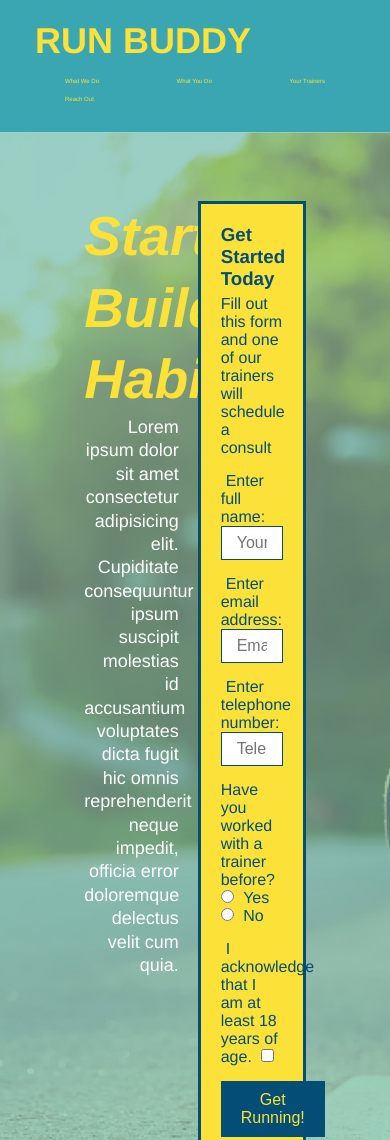
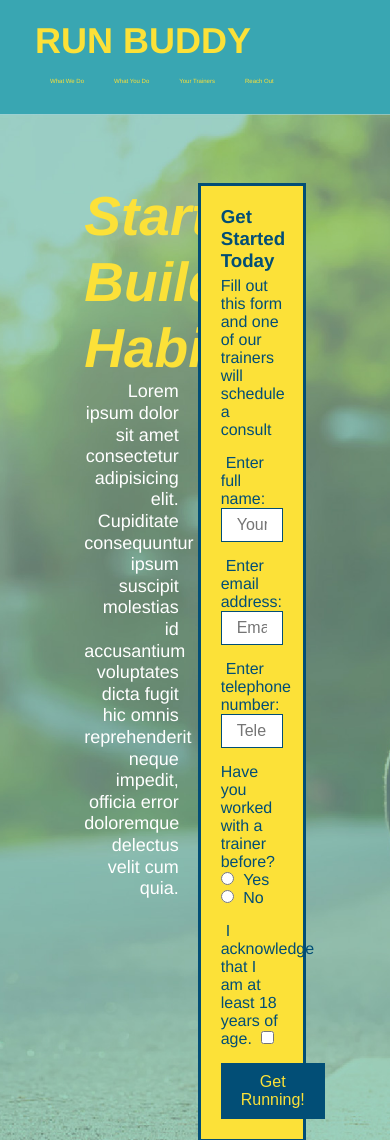
Before and after one commit to NicCarrig/niccarrig.github.io, a plain HTML site: page mod1.html in a window 390 px wide. Shown: the top 1140 px of the page. Drawn offline with Linux system fonts and the light colour scheme.

Commit message:
added in media queries

```diff
--- a/assets/css/style.css
+++ b/assets/css/style.css
@@ -38,7 +38,7 @@ header nav ul {
     list-style: none;
 }
 header nav ul li a {
-    margin: 0 30px;
+    padding: 10px 15px;
     font-weight: lighter;
     font-size: 1.55vw;  /*vw = viewpoint width*/
 }
@@ -56,6 +56,7 @@ section{
     display: flex;
     justify-content: center;
     flex-wrap: wrap;
+    align-items: flex-start;
   }
   .hero-form {
     background-color: #fce138;
@@ -96,7 +97,7 @@ section{
       margin: 3.5%;
       color: #fff;
       font-size: 18px;
-      line-height: 1.3;
+      line-height: 1.2;
   }
   .hero-cta h2{
       font-style: italic;
@@ -106,7 +107,7 @@ section{
   /* end hero section style */
 
   .section-title {
-    font-size: 55px;
+    font-size: 48px;
     color: #024e76;
     border-bottom: 3px solid;
     padding-bottom: 20px;
@@ -291,8 +292,19 @@ footer {
     color: #024e76;
   }
 
-  *{
-      margin: 0;
-      padding: 0;
-      box-sizing: border-box;
-  }
+
+/* MEDIA QUERY FOR SMALLER DESKTOP SCREENS AND SMALLER */
+@media screen and (max-width: 980px) {
+
+
+}
+/* MEDIA QUERY FOR TABLETS AND SMALLER */
+@media screen and (max-width: 768px) {
+
+
+}
+/* MEDIA QUERY FOR MOBILE PHONES AND SMALLER */
+@media screen and (max-width: 575px) {
+
+
+}
--- a/mod1.html
+++ b/mod1.html
@@ -5,6 +5,7 @@
     <meta http-equiv="X-UA-Compatible" content="IE=edge">
     <meta name="viewport" content="width=device-width, initial-scale=1.0">
     <link rel="stylesheet" href="./assets/css/style.css">
+    <meta name="viewport" content="width=device-width, initial-scale=1.0">
     <title>Document</title>
 </head>
 <body>
```
